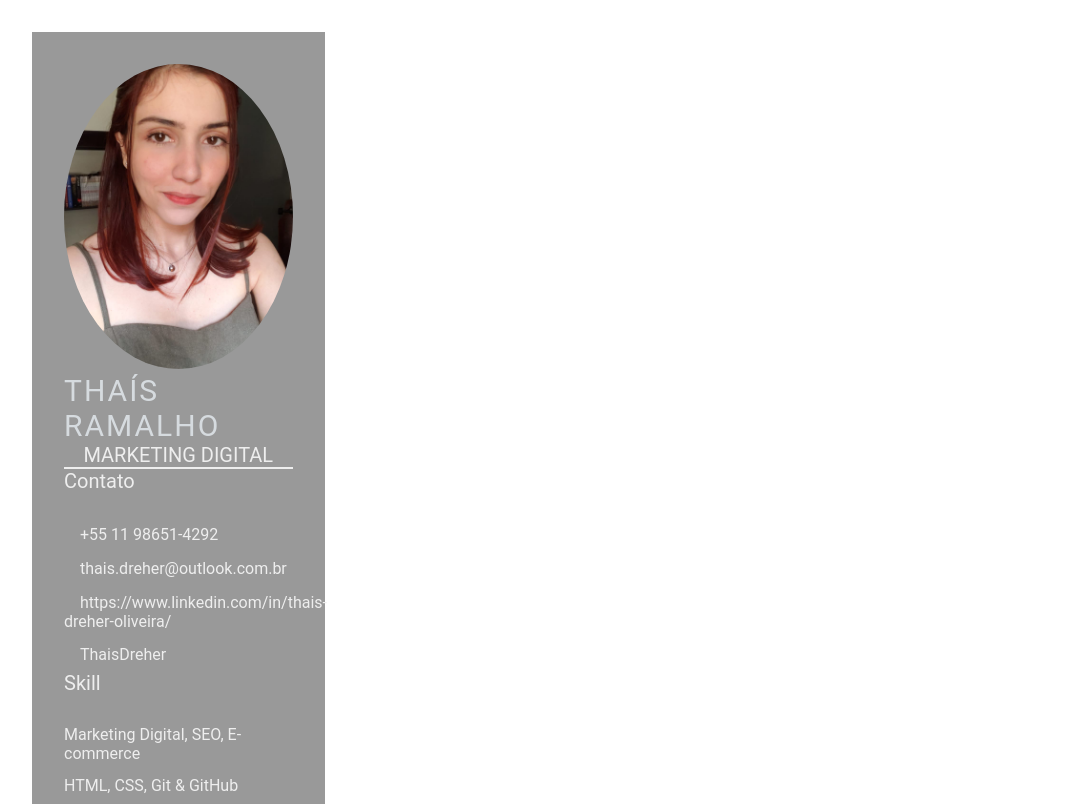
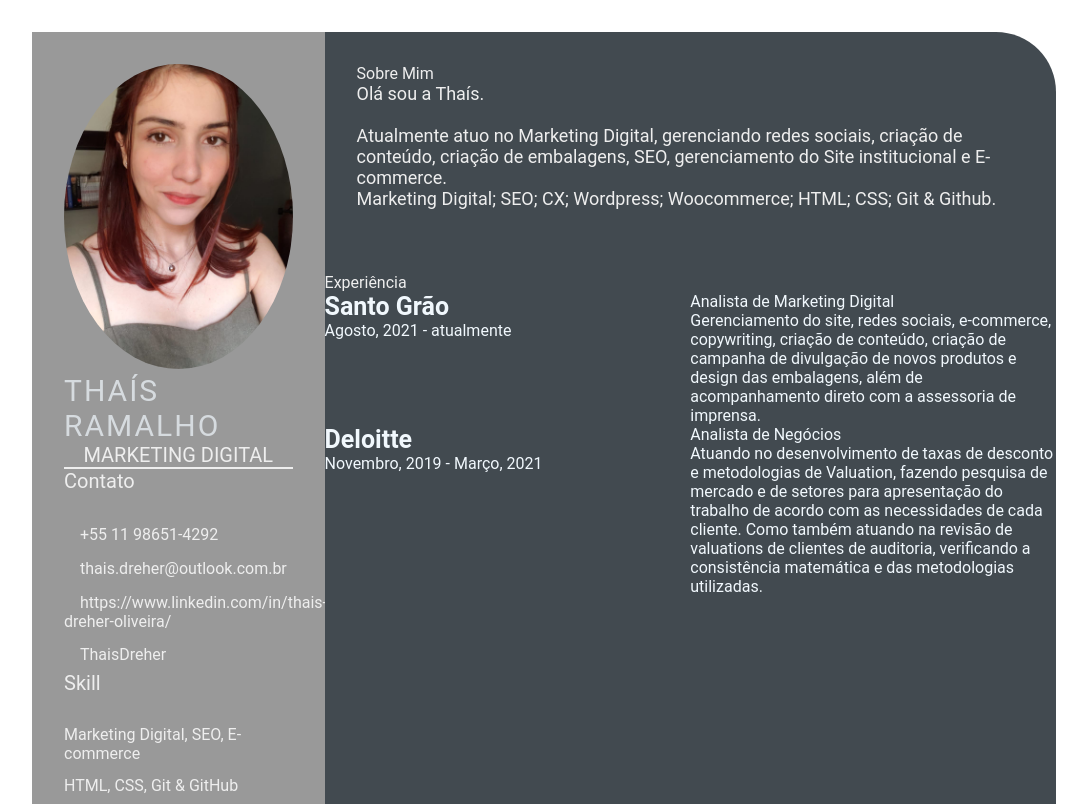
Before and after one commit to ThaisDreher/-thais.dreher.github.io, a plain HTML site: page index.html in a window 1280 px wide. Shown: the top 804 px of the page, without its empty margins (96-1183 px from the left). Drawn offline with Linux system fonts and the light colour scheme.

Commit message:
feature:index.html

```diff
--- a/index.html
+++ b/index.html
@@ -35,6 +35,7 @@
                     </ul>
                 </div>
             </section>
+            </section>
             <section class="right-section">
                 <div class="right-section-contents">
                     <section class="about gap">
@@ -46,6 +47,31 @@
                         </p>
                     </section>
                 </div>
+            <section class="experience gap">
+                <div class="right-title">Experiência</div>
+                <div class="experience-contents">
+                    <div class="exp-left">
+                        <p class="exp-company-name">Santo Grão</p>
+                        <p class="ep-time-period">Agosto, 2021 - atualmente</p>
+                    </div>
+                    <div class="exp-right">
+                        <p class="exp-position">Analista de Marketing Digital</p>
+                        <p class="exp-desc">
+                            Gerenciamento do site, redes sociais, e-commerce, copywriting, criação de conteúdo, criação de campanha de divulgação de novos produtos e design das embalagens, além de acompanhamento direto com a assessoria de imprensa.
+                        </p>
+                    </div>
+                    <div class="exp-left">
+                        <p class="exp-company-name">Deloitte</p>
+                        <p class="ep-time-period">Novembro, 2019 - Março, 2021</p>
+                    </div>
+                    <div class="exp-right">
+                        <p class="exp-position">Analista de Negócios</p>
+                        <p class="exp-desc">
+                            Atuando no desenvolvimento de taxas de desconto e metodologias de Valuation, fazendo pesquisa de mercado e de setores para apresentação do trabalho de acordo com as necessidades de cada cliente. Como também atuando na revisão de valuations de clientes de auditoria, verificando a consistência matemática e das metodologias utilizadas.
+                        </p>
+                    </div>
+                </div>
+            </section>
             </section>
         </section>
     </main>
```
